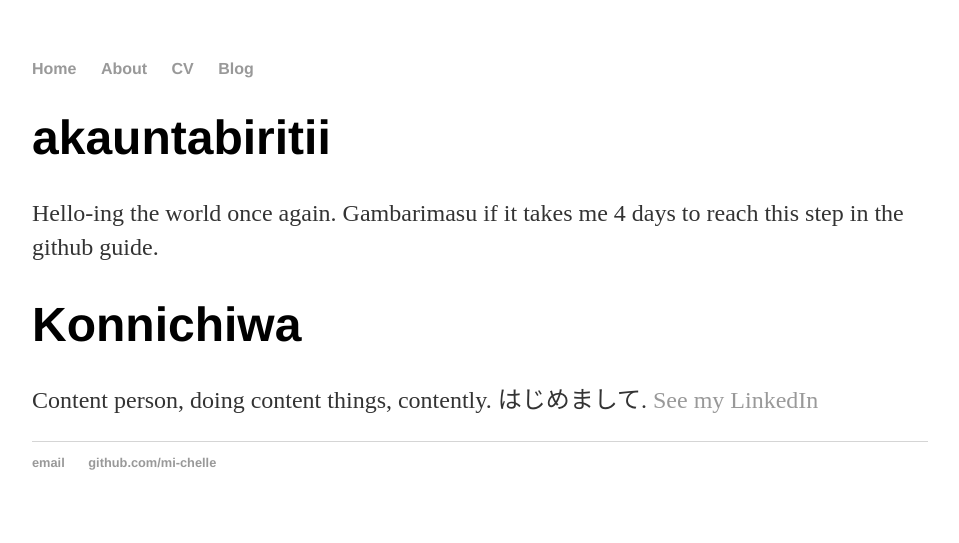
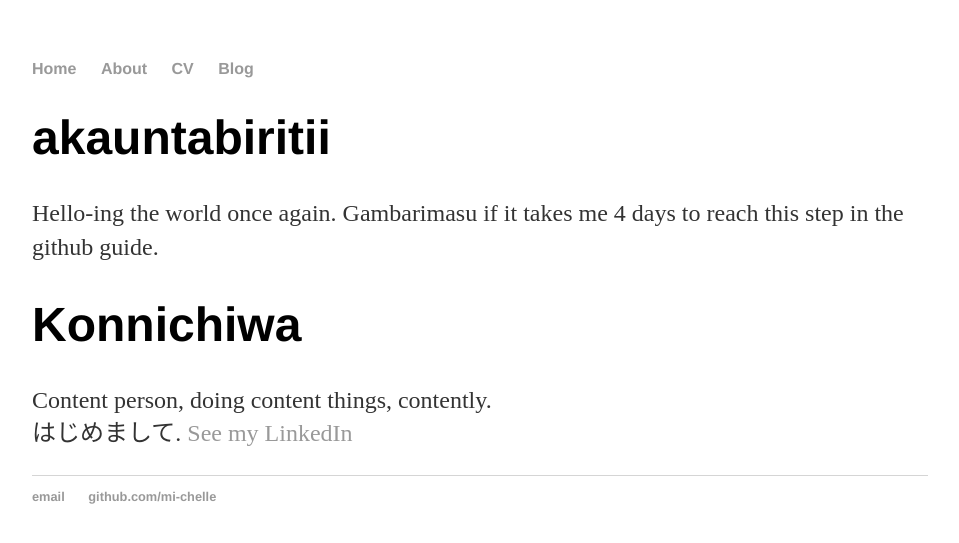
Before and after one commit to mi-chelle/akauntabiritii, a Jekyll site: the page built from README.md, in a window 1280 px wide. Shown: the top 543 px of the page, without its empty margins (160-1119 px from the left). Built offline with Jekyll 4.4.1, drawn with Linux system fonts in a browser that asks for light colours; our own code applies the rules of GitHub Pages for plain Markdown files.

```diff
--- a/_layouts/default.html
+++ b/_layouts/default.html
@@ -21,7 +21,8 @@
 		</div>
     		<div class="blurb">
         		<h1>Konnichiwa</h1>
-				<p>Content person, doing content things, contently. はじめまして. <a href="https://www.linkedin.com/in/michelleleesargent/">See my LinkedIn</a></p>
+				<p>Content person, doing content things, contently.
+				<br>はじめまして. <a href="https://www.linkedin.com/in/michelleleesargent/">See my LinkedIn</a></p>
     		</div>
 
 		<footer>
```
